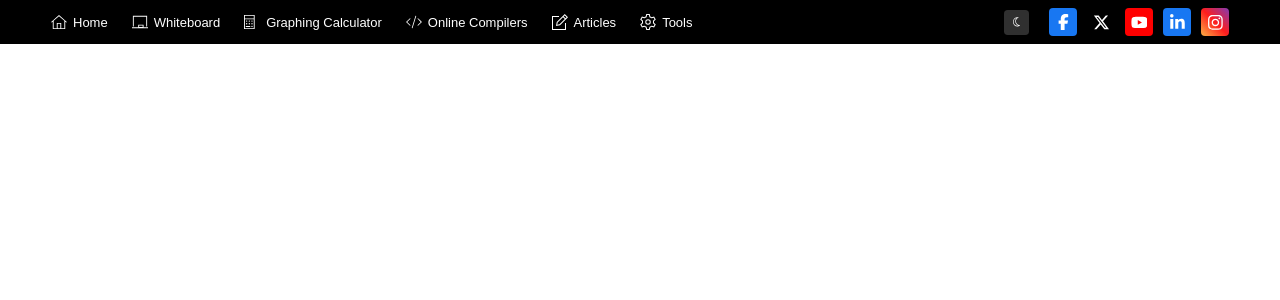
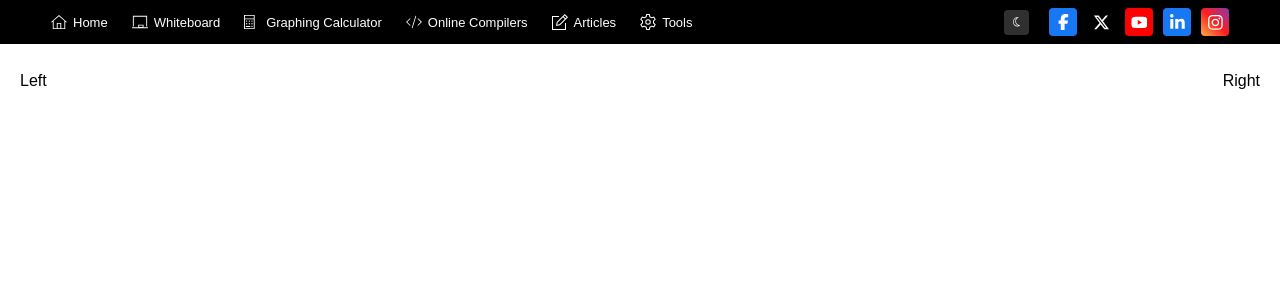
Before and after one commit to berintanemanuel/WebProgrammingUbb, a PHP site: page / in a window 1280 px wide. Shown: the top 300 px of the page. Run offline with PHP 8.4, Linux system fonts and the light colour scheme.

Commit message:
Create header. Add header inner and split between left and right

```diff
--- a/Lab2/index.css
+++ b/Lab2/index.css
@@ -94,3 +94,13 @@ body{
 .instagram-link{
   background: linear-gradient(to bottom left,     #833ab4,#fd1d1d,#fcb045);
 }
+
+.page-header{
+  padding: 12px 20px;
+}
+
+.header-inner{
+  display: flex;
+  justify-content: space-between;
+  align-items: center;
+}
--- a/Lab2/index.html
+++ b/Lab2/index.html
@@ -80,5 +80,15 @@
       </div>
     </div>
   </div>
+  <header class="page-header">
+    <div class="header-inner">
+      <div class="header-inner-left">
+        <p>Left</p>
+      </div>
+      <div class="header-inner-right">
+        <p>Right</p>
+      </div>
+    </div>
+  </header>
 </body>
 </html>
```
